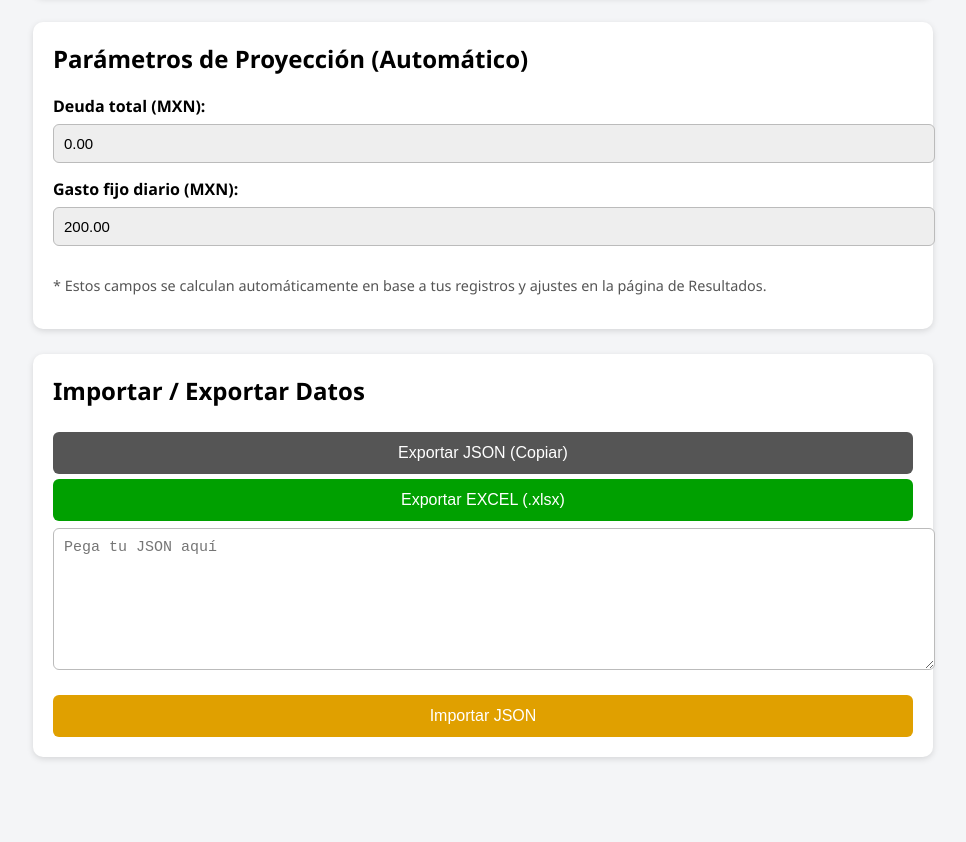
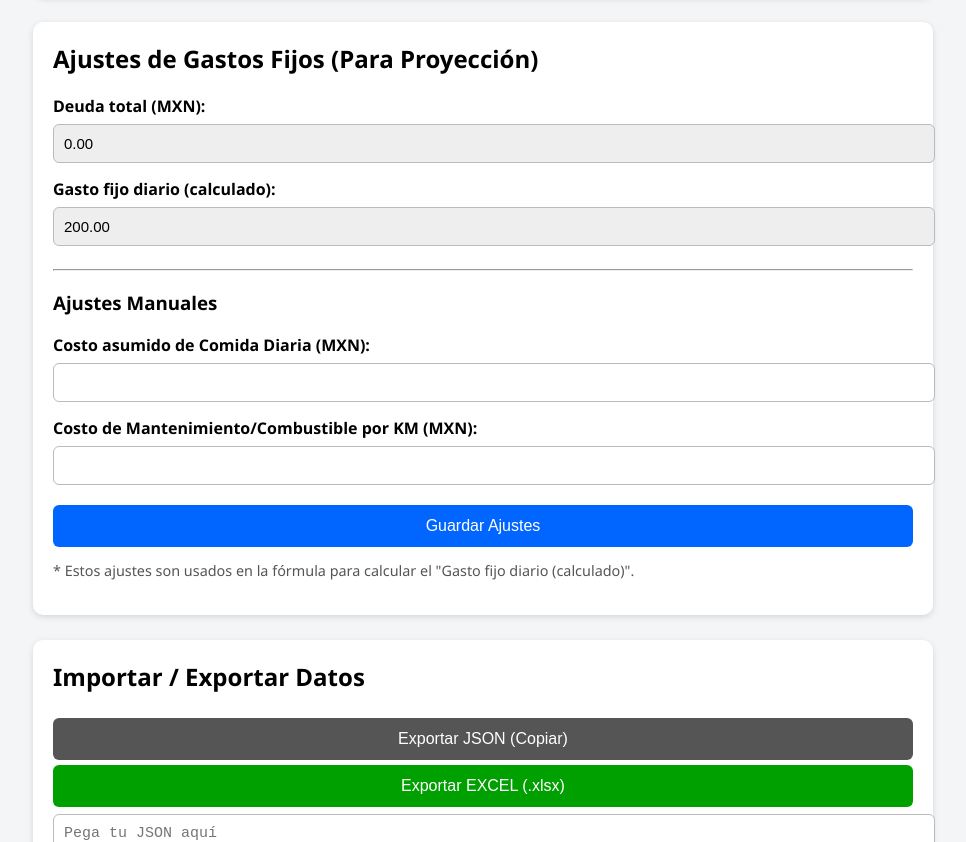
Before and after one commit to hecagus/PRESUPUESTO-MENSUAL, a plain HTML site: page admin.html in a window 1280 px wide. Shown: the part 2499-3341 px from the top of the page, without its empty margins (157-1123 px from the left). Before the commit the page ends 3306 px from the top, so only its background shows below. Drawn offline with Linux system fonts and the light colour scheme.

Commit message:
Update admin.html

```diff
--- a/admin.html
+++ b/admin.html
@@ -132,16 +132,29 @@
         <button id="btnGuardarGas" class="btn-primary">Guardar Gasolina</button>
     </section>
 
+
     <section class="card">
-        <h2>Parámetros de Proyección (Automático)</h2>
+        <h2>Ajustes de Gastos Fijos (Para Proyección)</h2>
 
         <label>Deuda total (MXN):</label>
         <input type="number" id="proyDeudaTotal" readonly style="background:#eee;">
 
-        <label>Gasto fijo diario (MXN):</label>
+        <label>Gasto fijo diario (calculado):</label>
         <input type="number" id="proyGastoFijo" readonly style="background:#eee;">
 
-        <p style="font-size: 0.9em; color: #555;">* Estos campos se calculan automáticamente en base a tus registros y ajustes en la página de Resultados.</p>
+        <hr>
+
+        <h3>Ajustes Manuales</h3>
+
+        <label>Costo asumido de Comida Diaria (MXN):</label>
+        <input type="number" id="paramComidaDiaria">
+
+        <label>Costo de Mantenimiento/Combustible por KM (MXN):</label>
+        <input type="number" id="paramCostoPorKm">
+
+        <button id="btnGuardarParametros" class="btn-primary">Guardar Ajustes</button>
+
+        <p style="font-size: 0.9em; color: #555;">* Estos ajustes son usados en la fórmula para calcular el "Gasto fijo diario (calculado)".</p>
     </section>
 
     <section class="card">
@@ -158,6 +171,7 @@
 </main>
 
 <script src="assets/js/app.js"></script>
+<script src="https://cdn.sheetjs.com/xlsx-0.20.1/package/dist/xlsx.full.min.js"></script>
 
 </body>
 </html>
```
